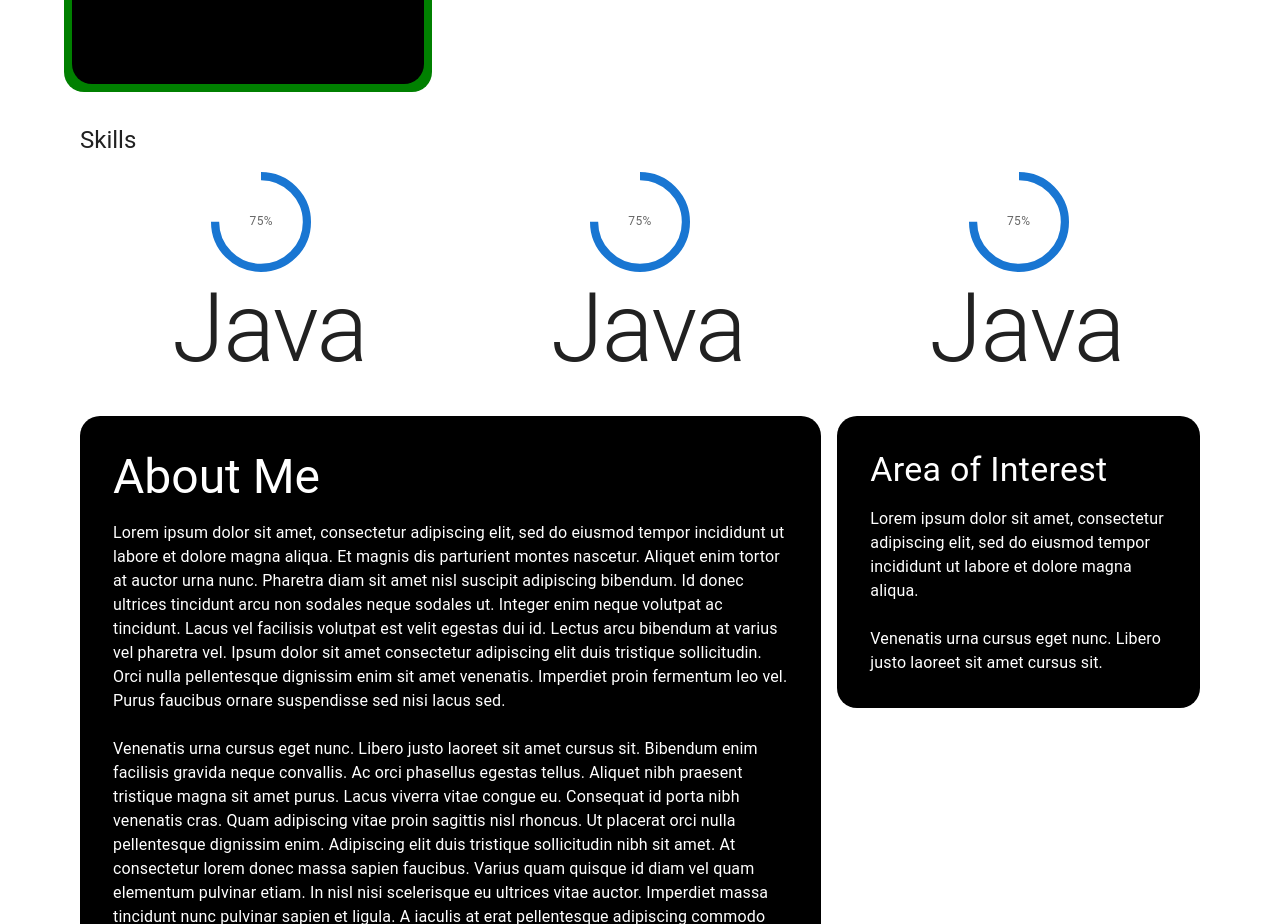
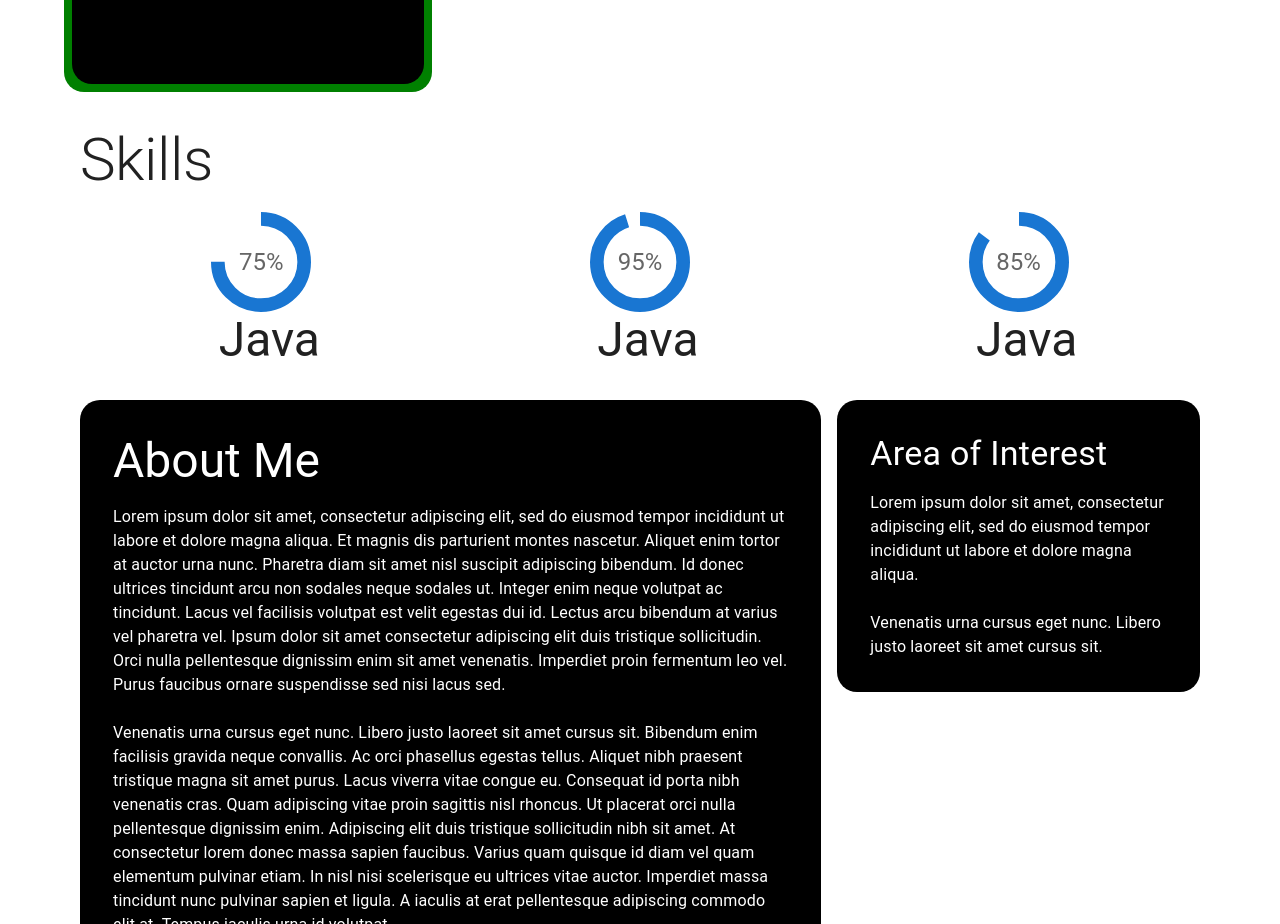
Before and after one commit to yvonneonu/my-portfolio, a React (Create React App) app: page / in a window 1280 px wide. Shown: the part 1320-2244 px from the top of the page. Built offline with nearby package versions, Linux system fonts and the light colour scheme.

Commit message:
push dis

```diff
--- a/src/Pages/HomePage/HomePage.jsx
+++ b/src/Pages/HomePage/HomePage.jsx
@@ -487,7 +487,7 @@ function Homepage() {
 
           <Grid mt={2} px={2} container spacing={2}>
             <Grid item xs={12}>
-              <Typography variant="h5" component="div">
+              <Typography variant="h2" component="div">
                 Skills
               </Typography>
             </Grid>
@@ -503,7 +503,7 @@ function Homepage() {
                 }}
               >
                 <CircularStatic numb={75} />
-                <Typography variant="h1" component="h2">
+                <Typography variant="h3" component="div">
                   Java
                 </Typography>
 
@@ -523,8 +523,8 @@ function Homepage() {
                   flexDirection: "column",
                 }}
               >
-                <CircularStatic numb={75} />
-                <Typography variant="h1" component="h2">
+                <CircularStatic numb={95} />
+                <Typography variant="h3" component="div">
                   Java
                 </Typography>
               </Stack>
@@ -541,8 +541,8 @@ function Homepage() {
                   flexDirection: "column",
                 }}
               >
-                <CircularStatic numb={75} />
-                <Typography variant="h1" component="h2">
+                <CircularStatic numb={85} />
+                <Typography variant="h3" component="div">
                   Java
                 </Typography>
               </Stack>
--- a/src/components/circularProgressWithLabel/CircularProgressWithLabel.jsx
+++ b/src/components/circularProgressWithLabel/CircularProgressWithLabel.jsx
@@ -7,7 +7,7 @@ import Box from '@mui/material/Box';
 function CircularProgressWithLabel(props) {
   return (
     <Box sx={{ position: 'relative', display: 'inline-flex' }}>
-      <CircularProgress variant="determinate" {...props} />
+      <CircularProgress variant="determinate" {...props} thickness= {6}/>
       <Box
         sx={{
           top: 0,
@@ -20,7 +20,7 @@ function CircularProgressWithLabel(props) {
           justifyContent: 'center',
         }}
       >
-        <Typography variant="caption" component="div" color="text.secondary">
+        <Typography variant="h5" component="div" color="text.secondary">
           {`${Math.round(props.value)}%`}
         </Typography>
       </Box>
```
